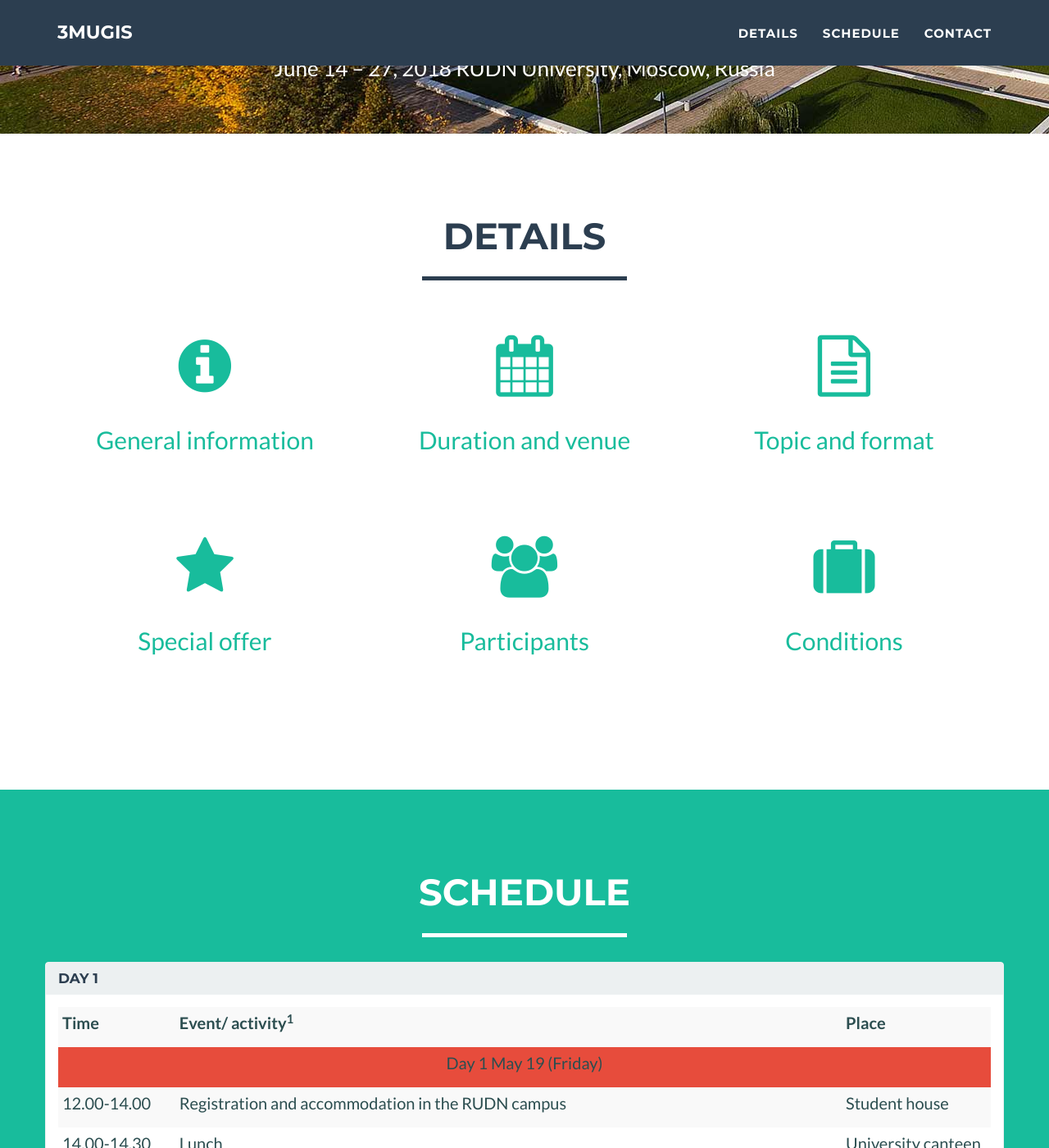
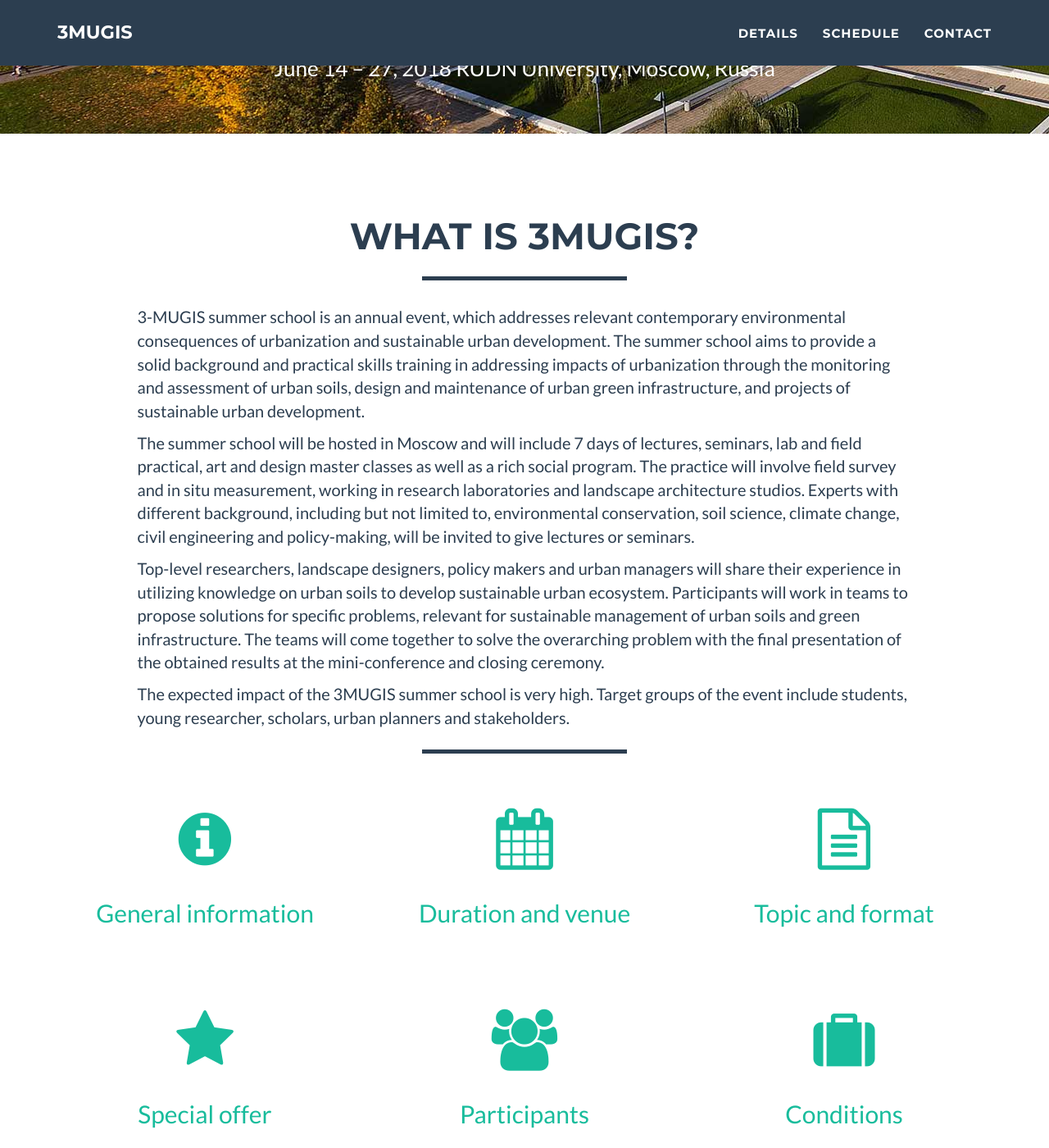
Before and after one commit to erasmus-rudn/erasmus-rudn.github.io, a Jekyll site: the page built from index.html, in a window 1280 px wide and 1400 px high, scrolled down 670 px. Shown: the whole window at 82% size. Built offline with Jekyll 4.4.1, drawn with Linux system fonts in a browser that asks for light colours.

Commit message:
Update portfolio_grid.html
Updated to 3mugis

```diff
--- a/_includes/portfolio_grid.html
+++ b/_includes/portfolio_grid.html
@@ -4,7 +4,16 @@
         <div class="container">
             <div class="row">
                 <div class="col-lg-12 text-center">
-                    <h2>Details</h2>
+                    <h2>What is 3MUGIS?</h2>
+                    <hr class="star-primary">
+                </div>
+            </div>
+            <div class="row">
+                <div class="col-lg-offset-1 col-lg-10 ">
+                    <p>3-MUGIS summer school is an annual event, which addresses relevant contemporary environmental consequences of urbanization and sustainable urban development. The summer school aims to provide a solid background and practical skills training in addressing impacts of urbanization through the monitoring and assessment of urban soils, design and maintenance of urban green infrastructure, and projects of sustainable urban development.</p>
+                    <p>The summer school will be hosted in Moscow and will include 7 days of lectures, seminars, lab and field practical, art and design master classes as well as a rich social program. The practice will involve field survey and in situ measurement, working in research laboratories and landscape architecture studios. Experts with different background, including but not limited to, environmental conservation, soil science, climate change, civil engineering and policy-making, will be invited to give lectures or seminars. </p>
+                    <p>Top-level researchers, landscape designers, policy makers and urban managers will share their experience in utilizing knowledge on urban soils to develop sustainable urban ecosystem. Participants will work in teams to propose solutions for specific problems, relevant for sustainable management of urban soils and green infrastructure. The teams will come together to solve the overarching problem with the final presentation of the obtained results at the mini-conference and closing ceremony.</p>
+                    <p>The expected impact of the 3MUGIS summer school is very high. Target groups of the event include students, young researcher, scholars, urban planners and stakeholders.</p>
                     <hr class="star-primary">
                 </div>
             </div>
```
